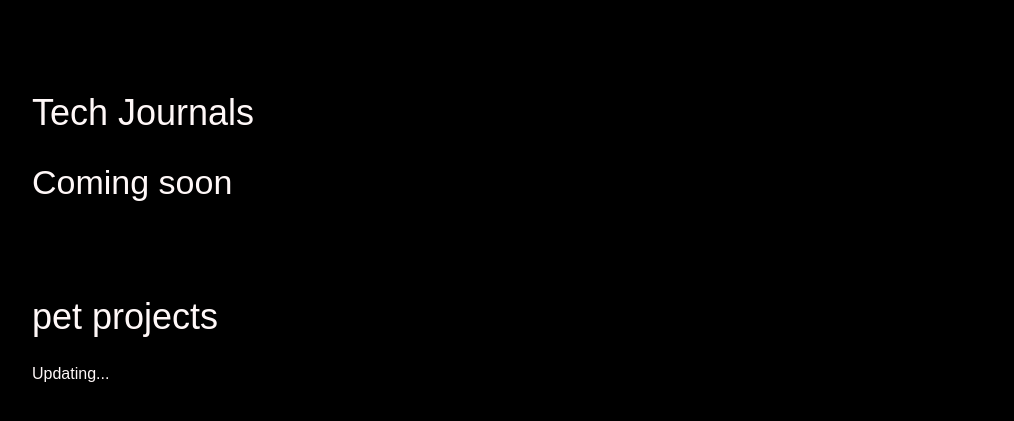
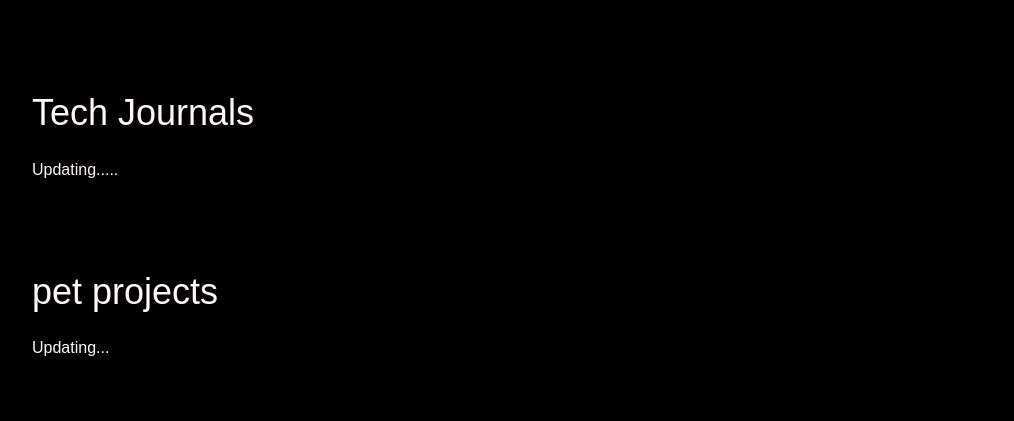
Before and after one commit to Codzaniac/bhasskar, a plain HTML site: page index.html in a window 1280 px wide. Shown: the part 796-1217 px from the top of the page, without its empty margins (123-1137 px from the left). Drawn offline with Linux system fonts and the light colour scheme.

Commit message:
updating

```diff
--- a/index.html
+++ b/index.html
@@ -80,7 +80,7 @@
         <div class="container">
             <div class="ctitle">Tech Journals</div>
             <ul class="nodot">
-                <h1>Coming soon</h1>
+                <div>Updating.....</div>
             </ul>
         </div>
     </div>
```
